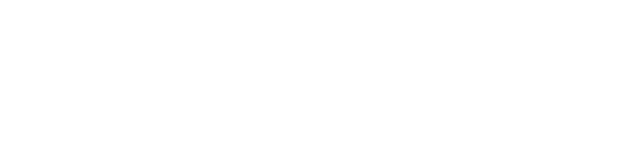
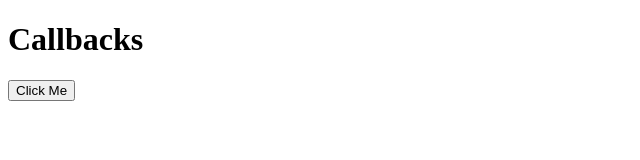
Before and after one commit to DerekDanielson/callbacks, a plain HTML site: page index.html in a window 1280 px wide. Shown: the whole page, without its empty margins (0-640 px from the left). Drawn offline with Linux system fonts and the light colour scheme.

Commit message:
HTML complete

```diff
--- a/index.html
+++ b/index.html
@@ -8,7 +8,11 @@
     <title>Document</title>
 </head>
 <body>
+    <h1>Callbacks</h1>
 
+    <button>Click Me</button>
+
+    <div id="posts"></div>
 
     <script src="app.js"></script>
 </body>
```
